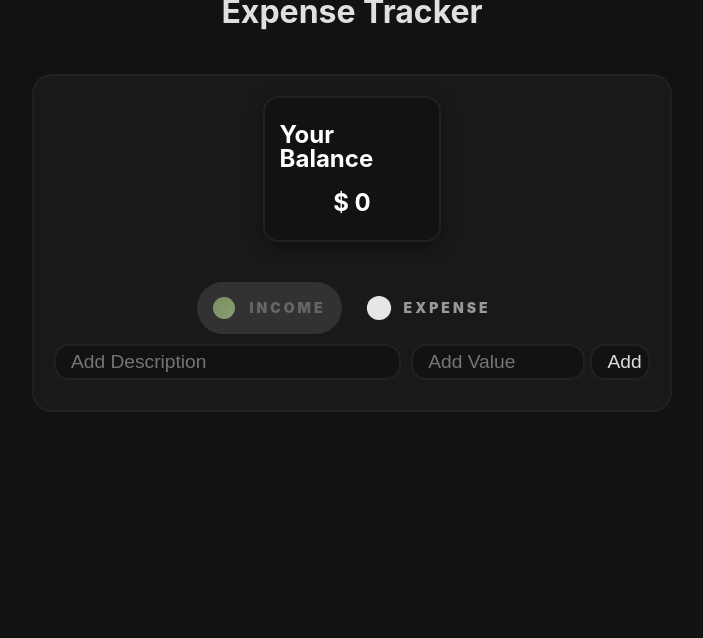
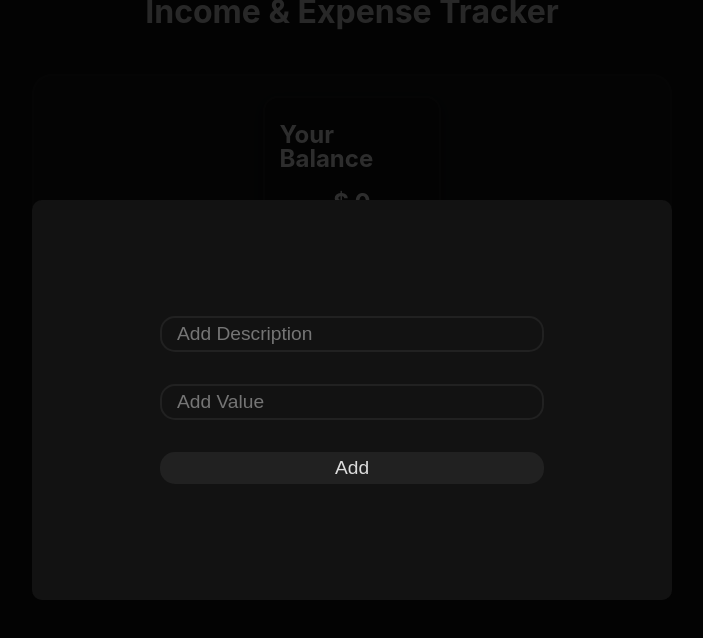
Before and after one commit to emircandemr/Vue-Protein-Patika-Bootcamp, a Vue app in the folder Income_Tracker/: page / in a window 1280 px wide. Both pictures are taken after a click on the label "INCOME". Shown: the top 638 px of the page, without its empty margins (288-991 px from the left). Built offline with nearby package versions, Linux system fonts and the light colour scheme.

Commit message:
created Modal and store updated

```diff
--- a/Income_Tracker/src/App.vue
+++ b/Income_Tracker/src/App.vue
@@ -6,7 +6,7 @@ import Dashboard from "./components/Dashboard.vue"
 </script>
 
 <template>
-  <h1>Expense Tracker</h1>
+  <h1>Income & Expense Tracker</h1>
   <div class="container" >
     <Balance />
     <div class="container--content">
--- a/Income_Tracker/src/Vuex/store.js
+++ b/Income_Tracker/src/Vuex/store.js
@@ -1,10 +1,10 @@
-import { ref } from 'vue';
 import {createStore} from 'vuex'
 
 const store = createStore({
 
     state : {
         balance : 0,
+        isModalActive : false,
         incomeList : [],
     },
 
@@ -17,6 +17,9 @@ const store = createStore({
             const totalExpense = expense.reduce((acc, item) => acc + item, 0);
             state.balance = totalIncome - totalExpense;
         },
+        changeModalState (state){
+            state.isModalActive = !state.isModalActive;
+        },
         deleteIncomeList(state,payload){
             const selected = state.incomeList.filter((item) => item.id === payload);
             console.log(selected);
@@ -28,6 +31,14 @@ const store = createStore({
                 state.balance = state.balance + selected[0].amount}
             state.incomeList =  state.incomeList.filter((item) => item.id !== payload)
 
+        },
+        editIncomeList(state,payload){
+            const selected = state.incomeList.filter((item) => item.id === payload.id);
+            if(selected[0].type == 'Income'){
+                state.balance = state.balance - selected[0].amount + payload.amount}
+            else{
+                state.balance = state.balance + selected[0].amount - payload.amount}
+            state.incomeList =  state.incomeList.map((item) => item.id === payload.id ? payload : item)
         }
     },
 })
--- a/Income_Tracker/src/components/Dashboard.vue
+++ b/Income_Tracker/src/components/Dashboard.vue
@@ -1,9 +1,9 @@
 <script setup>
-    import { ref,reactive } from 'vue'
+    import { ref } from 'vue'
     import RadioBox from './RadioBox.vue';
+    import ModalComp from './Modal/Modal.vue';
+
     import {useStore} from "vuex"
-    import { computed } from "vue";
-
     const store = useStore()
 
     const radioName = ref(
@@ -14,24 +14,13 @@
     )
 
     const radioType = ref("")
-    const text = ref("")
-    const amount = ref("")
+
 
     const selectType = (type) => {
         radioType.value = type
+        store.commit("changeModalState")
     }
 
-    const addList = () => {
-        const list = {
-            id: Math.floor(Math.random() * 100000000),
-            text: text.value,
-            amount: +amount.value,
-            type: radioType.value
-        };
-        text.value = ""
-        amount.value = ""
-        store.commit("addIncomeList", {list, radioType} )
-        }
 
 </script>
 
@@ -40,11 +29,9 @@
     <div class="dashboard__type">
         <RadioBox v-for="name in radioName" :type="name" @onSelect="selectType"></RadioBox>
     </div>
-    <div class="dashboard__input">
-        <input v-model="text" class="dashboard__input__text" type="text" placeholder="Add Description" />
-        <input v-model="amount" class="dashboard__input__value" type="text" placeholder="Add Value" />
-        <button @click="addList" class="dashboard__input__btn">Add</button>
-    </div>
+    <Teleport to="body">
+        <ModalComp :radioType="radioType" />
+    </Teleport>
   </div>
 
 </template>
--- a/Income_Tracker/src/components/Input.vue
+++ b/Income_Tracker/src/components/Input.vue
@@ -1,6 +1,7 @@
 <script setup>
   import {useStore} from "vuex"
   import { ref, computed } from 'vue'
+  import ModalComp from "./Modal/Modal.vue";
 
   const store = useStore()
   const incomeList = computed( () => store.state.incomeList)
@@ -8,6 +9,11 @@
   const destroy = (id) => {
     console.log(id)
     store.commit("deleteIncomeList",id)
+  }
+
+  const edit = (id) => {
+    console.log(id)
+    store.commit("changeModalState")
   }
 
 </script>
@@ -19,14 +25,17 @@
     </div>
     <div class="input__value">
        <span class="input__value--text">$ {{item.amount}}</span>
-       <span class="material-symbols-outlined">
-      edit
+       <span class="material-symbols-outlined" @click="edit(item.id)">
+          edit
       </span>
        <span class="material-symbols-outlined" @click="destroy(item.id)" >
           close
       </span>
     </div>
   </div>
+  <Teleport to="body">
+        <ModalComp :radioType="radioType" > </ModalComp>
+    </Teleport>
 </template>
 
 
--- /dev/null
+++ b/Income_Tracker/src/components/Modal/Modal.vue
@@ -0,0 +1,116 @@
+<script setup>
+    import { ref ,computed} from 'vue'
+    import {useStore} from "vuex"
+    const store = useStore()
+
+    const props = defineProps(["radioType"])
+
+    const text = ref("")
+    const amount = ref("")
+
+    const modalState = computed(() => store.state.isModalActive)
+
+    const addList = () => {
+        const list = {
+            id: Math.floor(Math.random() * 100000000),
+            text: text.value,
+            amount: +amount.value,
+            type: props.radioType,
+        };
+        text.value = ""
+        amount.value = ""
+        store.commit("addIncomeList", {list, radioType : props.radioType} )
+        store.commit("changeModalState")
+        }
+
+</script>
+
+<template>
+    <div v-if="modalState" class="modal">
+        <div class="modal--layer"></div>
+        <div class="modal--content">
+            <h2>{{props.radioType}}</h2>
+            <input v-model="text" class="modal--content__text" type="text" placeholder="Add Description" />
+            <input v-model="amount" class="modal--content__value" type="text" placeholder="Add Value" />
+            <button @click="addList" class="modal--content__btn">Add</button>
+        </div>
+    </div>
+</template>
+
+<style lang="scss" scoped>
+
+    .modal{
+        width: 100%;
+        height: 100%;
+        position: fixed;
+        top: 0;
+        left: 0;
+        z-index: 99;
+        transition: all 0.3s ease-in-out;
+
+
+        &--layer{
+            width: 100%;
+            height: 100%;
+            background-color: rgba(0, 0, 0, 0.582);
+            transition: all 0.3s ease-in-out;
+        }
+
+        &--content{
+            width: 50%;
+            height: 50%;
+            background-color: #121212;
+            position: absolute;
+            top: 50%;
+            left: 50%;
+            transform: translate(-50%, -50%);
+            border-radius: 10px;
+            display: flex;
+            flex-direction: column;
+            justify-content: center;
+            align-items: center;
+            transition: all 0.3s ease-in-out;
+
+            &__text{
+                width: 60%;
+                border: none;
+                background-color: #121212;
+                border: 2px solid #212121;
+                border-radius: 15px;
+                padding: 5px 15px;
+                font-size: 1.2rem;
+                color: #dcdcdc;
+                outline: none;
+                margin: 2rem 0px;
+            }
+
+            &__value{
+                width: 60%;
+                border: none;
+                background-color: #121212;
+                border: 2px solid #212121;
+                border-radius: 15px;
+                padding: 5px 15px;
+                font-size: 1.2rem;
+                color: #dcdcdc;
+                outline: none;
+            }
+
+            &__btn{
+                width: 60%;
+                margin: 2rem 0px;
+                border: none;
+                background-color: #212121;
+                border-radius: 15px;
+                padding: 5px 15px;
+                font-size: 1.2rem;
+                color: #dcdcdc;
+                outline: none;
+                cursor: pointer;
+            }
+
+        }
+
+    }
+
+</style>
```
Also changed, not shown: Income_Tracker/src/service/local.js (added, +15 -0 lines).
